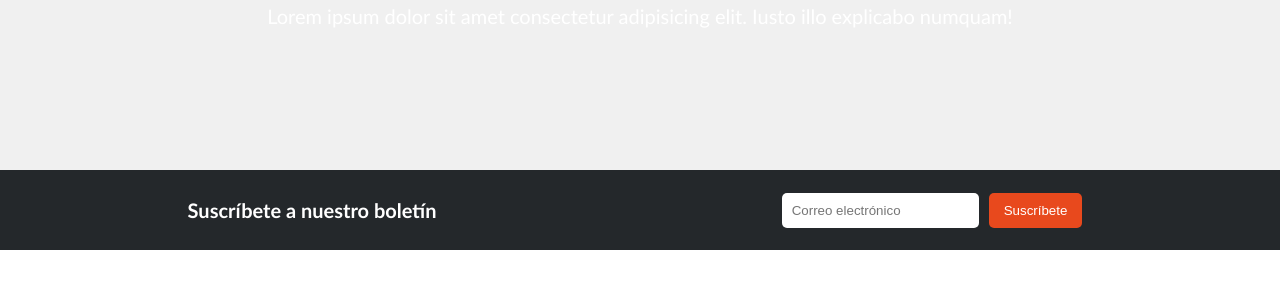
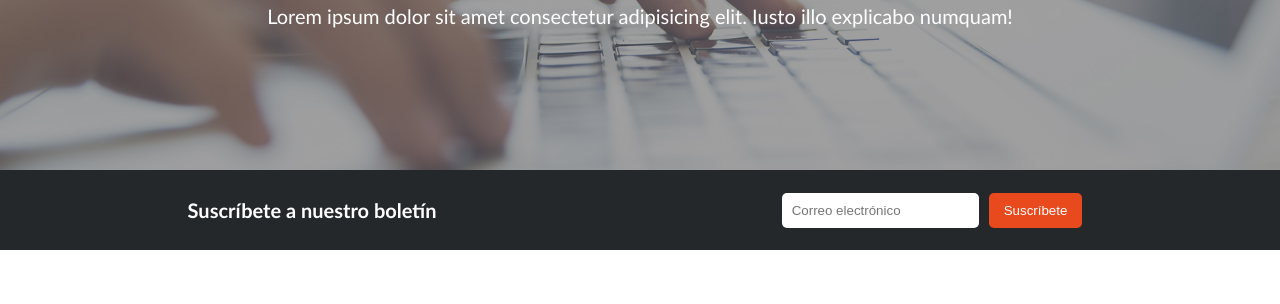
Before and after one commit to gallegohp/Proyecto-Paginas, a plain HTML site: page index.html in a window 1280 px wide. Shown: the part 309-613 px from the top of the page. Drawn offline with Linux system fonts and the light colour scheme.

Commit message:
CG- Reorganizado Imagenes

```diff
--- a/styles/style.css
+++ b/styles/style.css
@@ -51,7 +51,7 @@ body {
 }
 
 .cabecera {
-    background-image: url(/paginaPersonal/assets/cabecera.jpg);
+    background-image: url(../assets/cabecera.jpg);
     display: flex;
     justify-content: center;
     background-position: right center;
```
